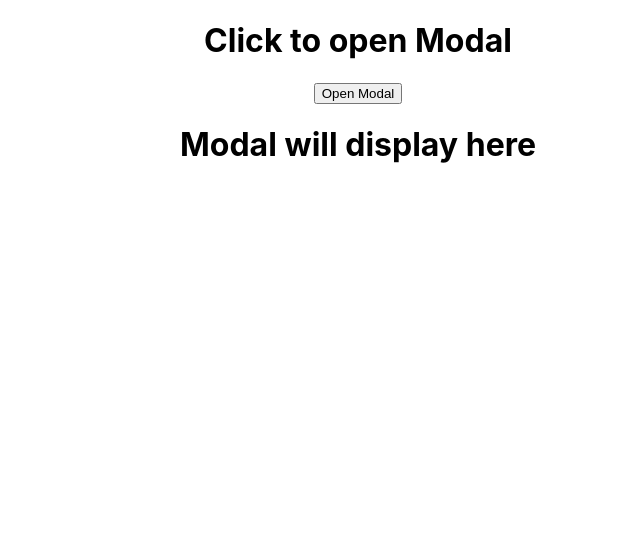
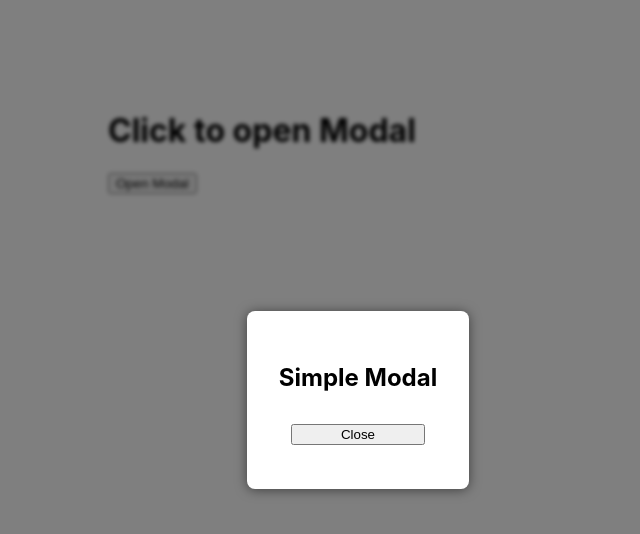
Before and after one commit to ZachyDev/Deep-Dive-ReactJS, a React (Create React App) app in the folder app/: page / in a window 1280 px wide. Both pictures are taken after a click on the button "Open Modal". Shown: the top 534 px of the page, without its empty margins (282-922 px from the left). Built offline with nearby package versions, Linux system fonts and the light colour scheme.

Commit message:
Using React Portals to render children into a DOM node outside the parent node

```diff
--- a/app/public/index.html
+++ b/app/public/index.html
@@ -29,6 +29,7 @@
   <body>
     <noscript>You need to enable JavaScript to run this app.</noscript>
     <div id="root"></div>
+    <div id="portal"></div>
     <!--
       This HTML file is a template.
       If you open it directly in the browser, you will see an empty page.
--- a/app/src/App.css
+++ b/app/src/App.css
@@ -1,38 +1,46 @@
 .App {
-  text-align: center;
+  width: 500px;
+  margin: 40px auto;
+  padding: 50px;
+  position: relative;
 }
 
-.App-logo {
-  height: 40vmin;
-  pointer-events: none;
+.modal {
+  display: flex;
+  align-items: center;
+  justify-content: center;
+  height: inherit;
+  width: 100%;
+  position: absolute;
+  top: 0;
+  bottom: 0;
+  left: 0;
+  right: 0;
 }
 
-@media (prefers-reduced-motion: no-preference) {
-  .App-logo {
-    animation: App-logo-spin infinite 20s linear;
-  }
+.overlay {
+  width: 100%;
+  height: 100%;
+  background-color: rgba(0, 0, 0, 0.5);
+  position: absolute;
+  top: 0;
+  bottom: 0;
+  left: 0;
+  right: 0;
+  z-index: 1;
+  backdrop-filter: blur(2px);
 }
 
-.App-header {
-  background-color: #282c34;
-  min-height: 100vh;
+.content {
+  background-color: white;
+  z-index: 2;
+  padding: 32px;
+  box-shadow: 0 1px 12px rgba(0, 0, 0, 0.5);
   display: flex;
   flex-direction: column;
-  align-items: center;
-  justify-content: center;
-  font-size: calc(10px + 2vmin);
-  color: white;
+  border-radius: 8px;
 }
 
-.App-link {
-  color: #61dafb;
+.content > button {
+  margin: 12px;
 }
-
-@keyframes App-logo-spin {
-  from {
-    transform: rotate(0deg);
-  }
-  to {
-    transform: rotate(360deg);
-  }
-}
--- a/app/src/components/Portals/Modal.js
+++ b/app/src/components/Portals/Modal.js
@@ -1,4 +1,5 @@
 import React, {useState} from 'react'
+import Popup from './Popup'
 
 function Modal() {
   const [show,setShow] = useState(false)
@@ -10,7 +11,7 @@ function Modal() {
     <div>
         <h1>Click to open Modal</h1>
         <button onClick={toogleModel}>Open Modal</button>
-        {show && <h1>Modal will display here</h1>}
+        <Popup show={show} closeModal={toogleModel}/>
     </div>
   )
 }
--- /dev/null
+++ b/app/src/components/Portals/Popup.js
@@ -0,0 +1,19 @@
+import React from 'react'
+import ReactDOM from 'react-dom';
+
+function Popup({show, closeModal}) {
+    if(!show) return null;
+  return ReactDOM.createPortal(
+    <div className='modal'>
+        <div className='overlay'></div>
+        <div className='content'>
+            <h2>Simple Modal</h2>
+            <button onClick={closeModal}>Close</button>
+        </div>
+    </div>,
+    document.getElementById('portal')
+  )
+
+}
+
+export default Popup
```
